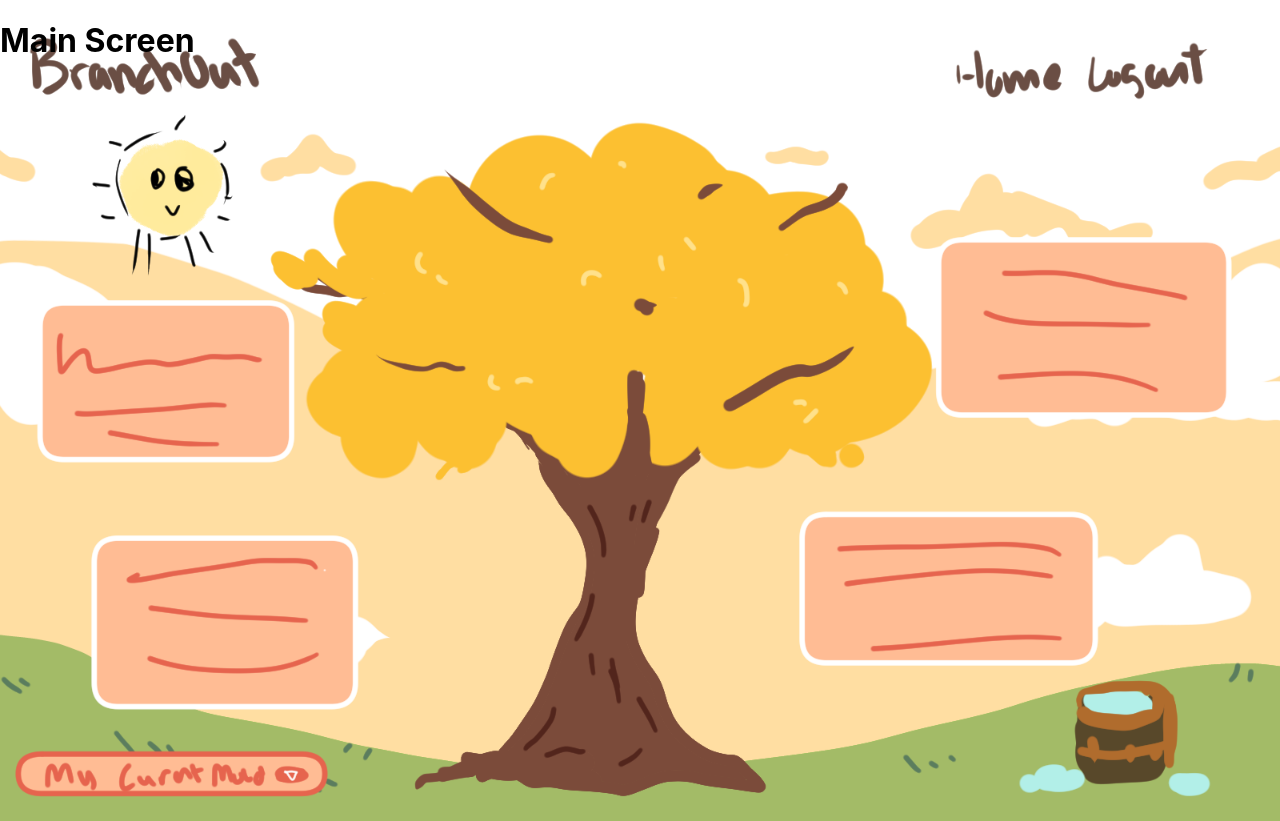
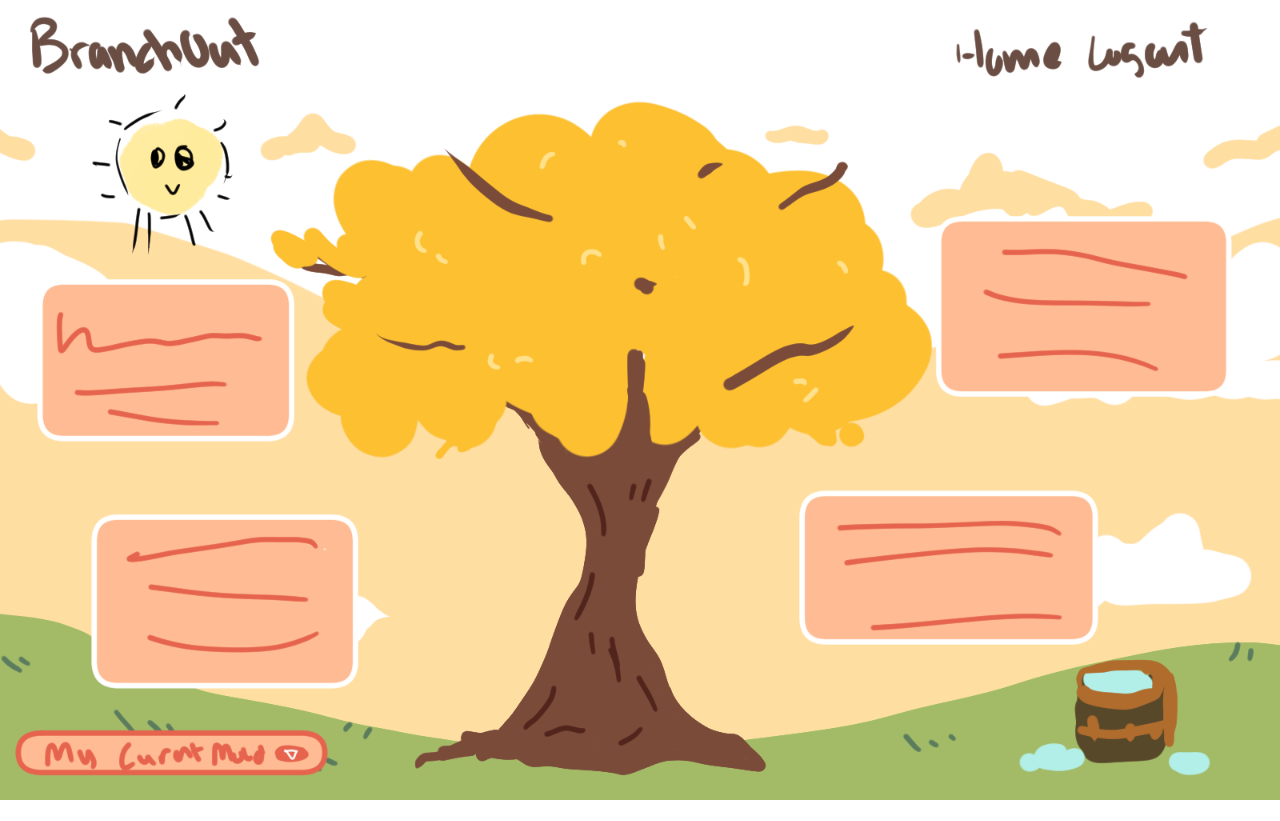
Before and after one commit to CarbonellKatie/Branch-Out, a React (Create React App) app in the folder branch-out/: page / in a window 1280 px wide. After the commit the page ends 800 px from the top, so only its background shows below. Built offline with nearby package versions, Linux system fonts and the light colour scheme.

Commit message:
background fixed

```diff
--- a/branch-out/src/MainScreen/MainScreen.css
+++ b/branch-out/src/MainScreen/MainScreen.css
@@ -1,9 +1,8 @@
 #body {
-  background: url(./main.png) no-repeat center center fixed;
-  -webkit-background-size: cover;
-  -moz-backgroun-size: cover;
-  -o-background-size: cover;
-  background-size: cover;
+  background: url(./main.png) no-repeat;
+  background-size: 100% 100%;
+
+  /* background-size: center; */
   height: 100vh;
-  width: 100%;
+  width: 100vw;
 }
--- a/branch-out/src/MainScreen/MainScreen.jsx
+++ b/branch-out/src/MainScreen/MainScreen.jsx
@@ -3,9 +3,7 @@ import "./MainScreen.css";
 const MainScreen = () => {
   return (
     <div id="main-screen">
-      <div id="body">
-        <h1>Main Screen</h1>
-      </div>
+      <div id="body"></div>
     </div>
   );
 };
```
